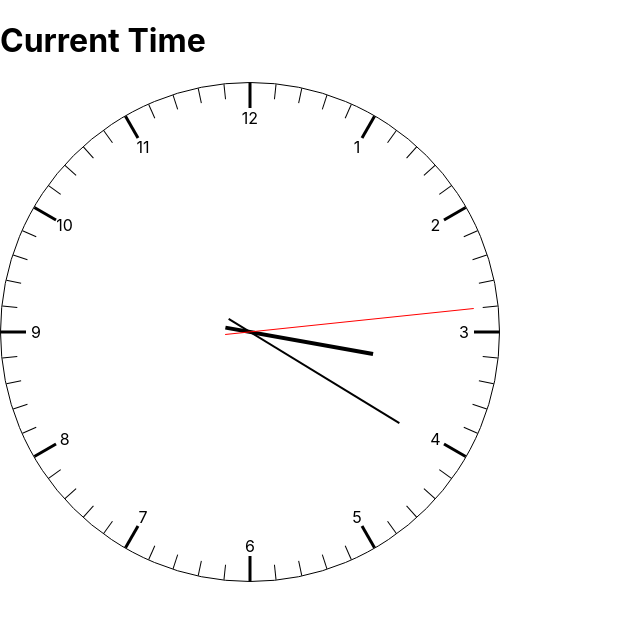
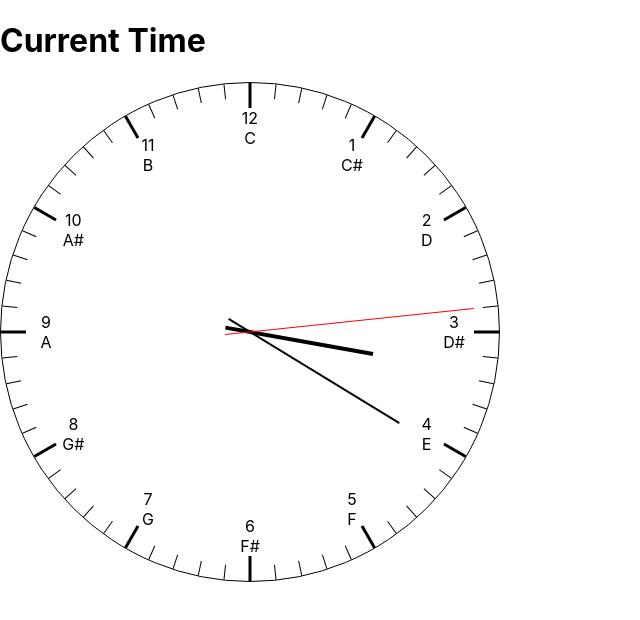
Before and after one commit to simonminer/tonal-clock, a React (Create React App) app: page / in a window 1280 px wide. Shown: the top 620 px of the page, without its empty margins (0-640 px from the left). Built offline with nearby package versions, Linux system fonts and the light colour scheme.

Commit message:
Refactor clock rendering into TonalClockFace.js

```diff
--- a/src/App.js
+++ b/src/App.js
@@ -1,7 +1,6 @@
 import React, { useEffect, useState } from 'react';
-import Clock from 'react-clock';
 import './App.css';
-import 'react-clock/dist/Clock.css';
+import TonalClockFace from './TonalClockFace';
 
 function App() {
   const [now, setValue] = useState(new Date());
@@ -17,11 +16,7 @@ function App() {
   return (
     <div>
       <h1>Current Time</h1>
-      <Clock
-        value={now}
-        size={500}
-        renderNumbers={true}
-      />
+      <TonalClockFace time={now} />
     </div>
   );
 }
--- a/src/TonalClockFace.js
+++ b/src/TonalClockFace.js
@@ -1,4 +1,6 @@
 import React, { Component } from 'react';
+import Clock from 'react-clock';
+import 'react-clock/dist/Clock.css';
 
 export default class TonalClockFace extends Component {
   constructor(props) {
@@ -6,24 +8,28 @@ export default class TonalClockFace extends Component {
   }
 
   componentDidMount() {
-    const s = document.createElement('script');
-    s.type = 'text/javascript';
-    s.async = true;
-    s.innerHTML = `
-    let notesAdded = false;
-    if (!notesAdded) {
+    const script = document.createElement('script');
+    script.type = 'text/javascript';
+    script.async = true;
+    script.innerHTML = `
+    function addNotestoClock () {
       const notes = ['C#','D','D#','E','F','F#','G','G#','A','A#','B','C'];
       let numbers = document.getElementsByClassName("react-clock__mark__number");
       for (let i = 0; i < numbers.length; i++) {
         numbers.item(i).innerHTML = (i + 1) + '<br/>' + notes[i];
       }
-      notesAdded = true;
     }
+    addNotestoClock();
     `;
-    this.instance.appendChild(s);
+    document.body.appendChild(script);
+    document.body.removeChild(script);
   }
 
   render() {
-    return <div ref={el => (this.instance = el)} />;
+    return <Clock
+    value={this.props.time}
+    size={500}
+    renderNumbers={true}
+  />;
   }
 }
```
